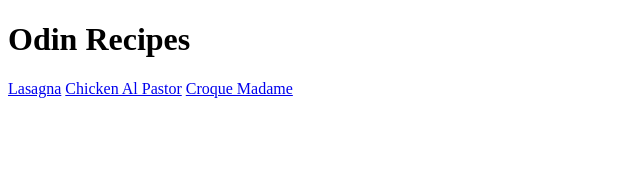
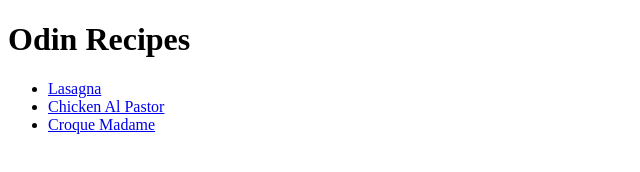
Before and after one commit to samuel-challandes/odin-recipes, a plain HTML site: page index.html in a window 1280 px wide. Shown: the whole page, without its empty margins (0-640 px from the left). Drawn offline with Linux system fonts and the light colour scheme.

Commit message:
Format links to unordered list

```diff
--- a/index.html
+++ b/index.html
@@ -8,8 +8,10 @@
 
     <body>
         <h1>Odin Recipes</h1>
-        <a href="./recipes/lasagna.html">Lasagna</a>
-        <a href="./recipes/chicken-al-pastor.html">Chicken Al Pastor</a>
-        <a href="./recipes/croque-madame.html">Croque Madame</a>
+        <ul>
+            <li><a href="./recipes/lasagna.html">Lasagna</a></li>
+            <li><a href="./recipes/chicken-al-pastor.html">Chicken Al Pastor</a></li>
+            <li><a href="./recipes/croque-madame.html">Croque Madame</a></li>
+        </ul>
     </body>
 </html>
```
